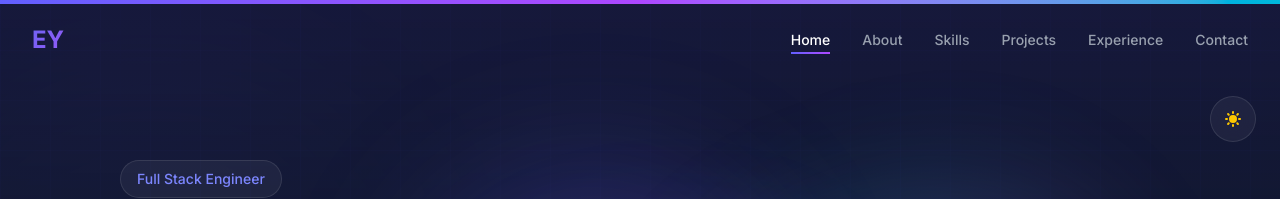
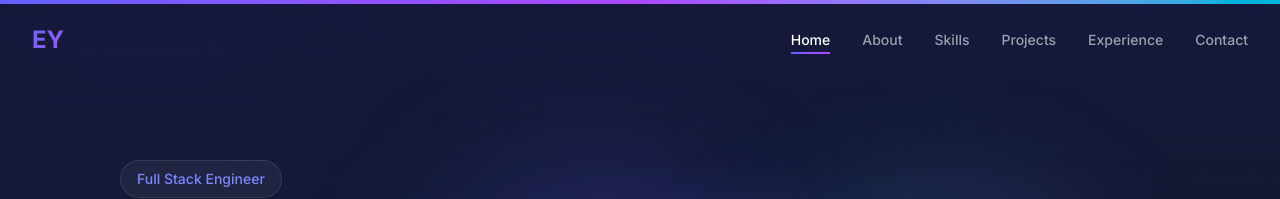
Before and after one commit to eranyosef2/Portfolio, a Next.js app: page / in a window 1280 px wide. Shown: the top 199 px of the page. Built offline with nearby package versions, Linux system fonts and the light colour scheme.

Commit message:
Remove ThemeToggle from Home component
Removed ThemeToggle component from the Home page.

```diff
--- a/src/app/page.tsx
+++ b/src/app/page.tsx
@@ -10,7 +10,6 @@ import Experience from "@/components/Experience";
 import Contact from "@/components/Contact";
 import Footer from "@/components/Footer";
 import LoadingScreen from "@/components/LoadingScreen";
-import ThemeToggle from "@/components/ThemeToggle";
 import { ParallaxBackground, SmoothScroll } from "@/components/ParallaxWrapper";
 
 export default function Home() {
@@ -33,7 +32,6 @@ export default function Home() {
 
         <ParallaxBackground />
         <Navbar />
-        <ThemeToggle />
         <main className="relative">
           <Hero />
           <About />
```
